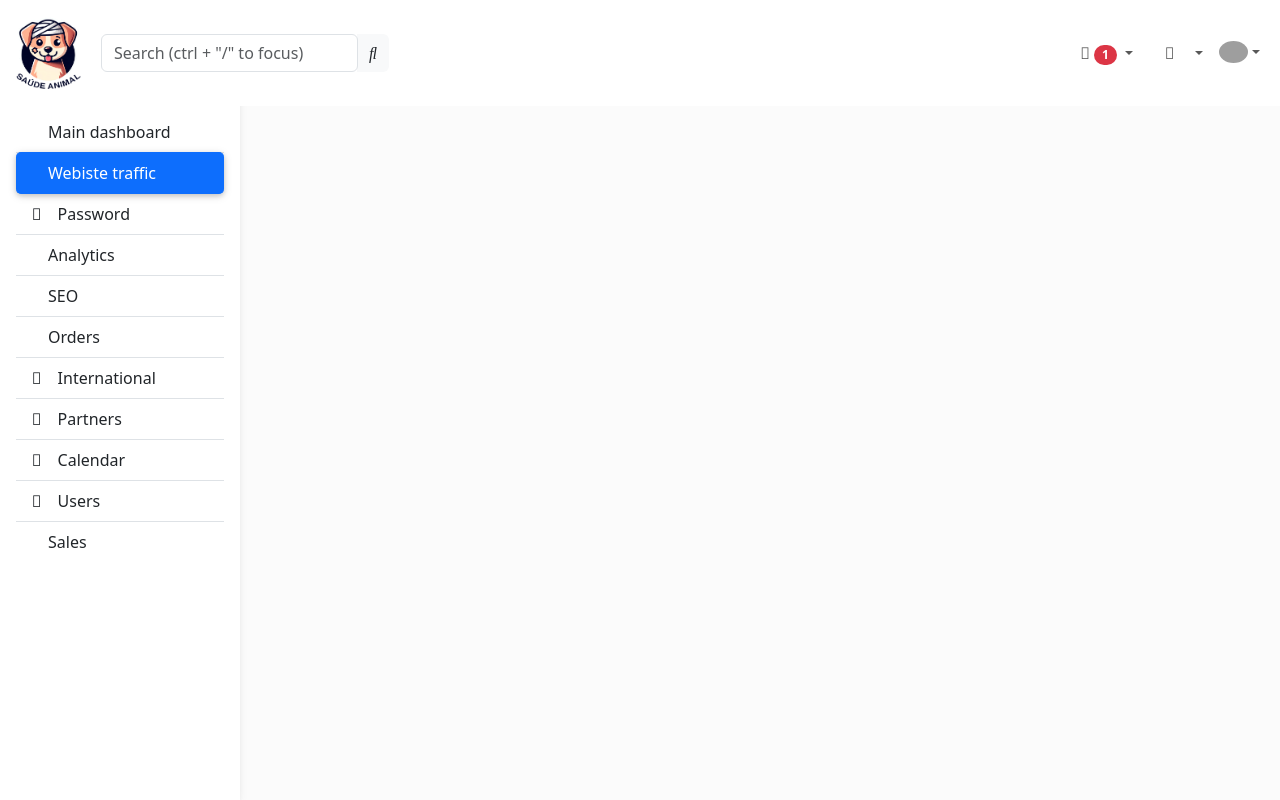
After one commit to JoaoVictorCRP/ihc-clinica-veterinaria, a Flask app: template templates/adm-painel.html in a window 1280 px wide. The commit adds this page. Run offline with Flask 3, Linux system fonts and the light colour scheme; the template is opened without the code that fills it, so the values that code supplies are empty; grey boxes are pictures that could not be loaded.

Commit message:
fixme: sidebar

```diff
--- a/app.py
+++ b/app.py
@@ -1,4 +1,4 @@
-from flask import Flask, render_template
+from flask import Flask, render_template, request, url_for, redirect
 
 app = Flask(__name__)
 app.config['DEBUG'] = True
@@ -13,8 +13,17 @@ def sobre():
     return render_template('sobre.html')
 
 # Versão Secretária/Veterinário
-@app.route('/adm-login')
+@app.route('/adm-login', methods =['POST',  'GET'])
 def adm():
+
+    if request.method == 'POST':
+        user = request.form['username']
+        password = request.form['password']
+
+        print(user, password)
+        if user and password: # Obviamente, teríamos uma validação no BD aqui, mas como é um protótipo, isso não é necessário.
+            return render_template ('adm-painel.html', user=user)
+
     return render_template('adm-login.html')
 
 if __name__ == '__main__':
--- a/static/css/adm-login.css
+++ b/static/css/adm-login.css
@@ -45,7 +45,3 @@ html {
     background: var(--cetacean-blue);
     color: #fff;
 }
-
-.titulo {
-    font-weight: bold;
-}
--- /dev/null
+++ b/static/css/adm-painel.css
@@ -0,0 +1,39 @@
+body {
+    background-color: #fbfbfb;
+  }
+  @media (min-width: 991.98px) {
+    main {
+      padding-left: 240px;
+    }
+  }
+
+  /* Sidebar */
+  .sidebar {
+    position: fixed;
+    top: 0;
+    bottom: 0;
+    left: 0;
+    padding: 58px 0 0; /* Height of navbar */
+    box-shadow: 0 2px 5px 0 rgb(0 0 0 / 5%), 0 2px 10px 0 rgb(0 0 0 / 5%);
+    width: 240px;
+    z-index: 600;
+  }
+
+  @media (max-width: 991.98px) {
+    .sidebar {
+      width: 100%;
+    }
+  }
+  .sidebar .active {
+    border-radius: 5px;
+    box-shadow: 0 2px 5px 0 rgb(0 0 0 / 16%), 0 2px 10px 0 rgb(0 0 0 / 12%);
+  }
+
+  .sidebar-sticky {
+    position: relative;
+    top: 0;
+    height: calc(100vh - 48px);
+    padding-top: 0.5rem;
+    overflow-x: hidden;
+    overflow-y: auto; /* Scrollable contents if viewport is shorter than content. */
+  }
--- /dev/null
+++ b/templates/adm-painel.html
@@ -0,0 +1,18 @@
+
+<!DOCTYPE html>
+<html lang="pt-BR">
+<head>
+    <meta charset="UTF-8">
+    <meta name="viewport" content="width=device-width, initial-scale=1.0">
+    <title>Início - Administrativo VetClin</title>
+    <link rel="stylesheet" href="https://cdnjs.cloudflare.com/ajax/libs/font-awesome/4.7.0/css/font-awesome.css"/>
+    <link href="https://cdn.jsdelivr.net/npm/bootstrap@5.3.3/dist/css/bootstrap.min.css" rel="stylesheet" integrity="sha384-QWTKZyjpPEjISv5WaRU9OFeRpok6YctnYmDr5pNlyT2bRjXh0JMhjY6hW+ALEwIH" crossorigin="anonymous">
+    <link href="https://fonts.googleapis.com/css2?family=Poppins:ital,wght@0,100;0,200;0,400;0,500;0,600;0,700;0,800;1,100;1,200;1,400;1,500;1,600;1,800;1,900&display=swap" rel="stylesheet">
+    <link href="./static/css/adm-painel.css" rel="stylesheet"/>
+</head>
+<body>
+    {% include './contents/side-bar-adm.html' %}
+
+    <script> </script>
+</body>
+</html>
--- /dev/null
+++ b/templates/contents/side-bar-adm.html
@@ -0,0 +1,218 @@
+<!--Main Navigation-->
+<header>
+    <!-- Sidebar -->
+    <nav id="sidebarMenu" class="collapse d-lg-block sidebar collapse bg-white">
+      <div class="position-sticky">
+        <div class="list-group list-group-flush mx-3 mt-4">
+
+          <a class="list-group-item list-group-item-action py-2 ripple" aria-current="true" style="margin-top: 30px;">
+            <i class="fas fa-tachometer-alt fa-fw me-3"></i><span>Main dashboard</span>
+          </a>
+          <a href="#" class="list-group-item list-group-item-action py-2 ripple active">
+            <i class="fas fa-chart-area fa-fw me-3"></i><span>Webiste traffic</span>
+          </a>
+          <a href="#" class="list-group-item list-group-item-action py-2 ripple"
+            ><i class="fas fa-lock fa-fw me-3"></i><span>Password</span></a
+          >
+          <a href="#" class="list-group-item list-group-item-action py-2 ripple"
+            ><i class="fas fa-chart-line fa-fw me-3"></i><span>Analytics</span></a
+          >
+          <a href="#" class="list-group-item list-group-item-action py-2 ripple">
+            <i class="fas fa-chart-pie fa-fw me-3"></i><span>SEO</span>
+          </a>
+          <a href="#" class="list-group-item list-group-item-action py-2 ripple"
+            ><i class="fas fa-chart-bar fa-fw me-3"></i><span>Orders</span></a
+          >
+          <a href="#" class="list-group-item list-group-item-action py-2 ripple"
+            ><i class="fas fa-globe fa-fw me-3"></i><span>International</span></a
+          >
+          <a href="#" class="list-group-item list-group-item-action py-2 ripple"
+            ><i class="fas fa-building fa-fw me-3"></i><span>Partners</span></a
+          >
+          <a href="#" class="list-group-item list-group-item-action py-2 ripple"
+            ><i class="fas fa-calendar fa-fw me-3"></i><span>Calendar</span></a
+          >
+          <a href="#" class="list-group-item list-group-item-action py-2 ripple"
+            ><i class="fas fa-users fa-fw me-3"></i><span>Users</span></a
+          >
+          <a href="#" class="list-group-item list-group-item-action py-2 ripple"
+            ><i class="fas fa-money-bill fa-fw me-3"></i><span>Sales</span></a
+          >
+        </div>
+      </div>
+    </nav>
+    <!-- Sidebar -->
+
+    <!-- Navbar -->
+    <nav id="main-navbar" class="navbar navbar-expand-lg navbar-light bg-white fixed-top">
+      <!-- Container wrapper -->
+      <div class="container-fluid">
+        <!-- Toggle button -->
+        <button data-mdb-button-init
+          class="navbar-toggler"
+          type="button"
+          data-mdb-collapse-init
+          data-mdb-target="#sidebarMenu"
+          aria-controls="sidebarMenu"
+          aria-expanded="false"
+          aria-label="Toggle navigation"
+        >
+          <i class="fas fa-bars"></i>
+        </button>
+
+        <!-- Brand -->
+        <a class="navbar-brand" href="#">
+          <img
+            src="./static/images/logo.png"
+            height="80"
+          />
+        </a>
+        <!-- Search form -->
+        <form class="d-none d-md-flex input-group w-auto my-auto">
+          <input
+            autocomplete="off"
+            type="search"
+            class="form-control rounded"
+            placeholder='Search (ctrl + "/" to focus)'
+            style="min-width: 225px;"
+          />
+          <span class="input-group-text border-0"><i class="fas fa-search"></i></span>
+        </form>
+
+        <!-- Right links -->
+        <ul class="navbar-nav ms-auto d-flex flex-row">
+          <!-- Notification dropdown -->
+          <li class="nav-item dropdown">
+            <a
+              data-mdb-dropdown-init class="nav-link me-3 me-lg-0 dropdown-toggle hidden-arrow"
+              href="#"
+              id="navbarDropdownMenuLink"
+              role="button"
+              data-mdb-toggle="dropdown"
+              aria-expanded="false"
+            >
+              <i class="fas fa-bell"></i>
+              <span class="badge rounded-pill badge-notification bg-danger">1</span>
+            </a>
+            <ul
+              class="dropdown-menu dropdown-menu-end"
+              aria-labelledby="navbarDropdownMenuLink"
+            >
+              <li>
+                <a class="dropdown-item" href="#">Some news</a>
+              </li>
+              <li>
+                <a class="dropdown-item" href="#">Another news</a>
+              </li>
+              <li>
+                <a class="dropdown-item" href="#">Something else here</a>
+              </li>
+            </ul>
+          </li>
+
+          <!-- Icon -->
+          <li class="nav-item">
+            <a class="nav-link me-3 me-lg-0" href="#">
+              <i class="fas fa-fill-drip"></i>
+            </a>
+          </li>
+          <!-- Icon -->
+          <li class="nav-item me-3 me-lg-0">
+            <a class="nav-link" href="#">
+              <i class="fab fa-github"></i>
+            </a>
+          </li>
+
+          <!-- Icon dropdown -->
+          <li class="nav-item dropdown">
+            <a
+              data-mdb-dropdown-init class="nav-link me-3 me-lg-0 dropdown-toggle hidden-arrow"
+              href="#"
+              id="navbarDropdown"
+              role="button"
+              data-mdb-toggle="dropdown"
+              aria-expanded="false"
+            >
+              <i class="flag-united-kingdom flag m-0"></i>
+            </a>
+            <ul class="dropdown-menu dropdown-menu-end" aria-labelledby="navbarDropdown">
+              <li>
+                <a class="dropdown-item" href="#"
+                  ><i class="flag-united-kingdom flag"></i>English
+                  <i class="fa fa-check text-success ms-2"></i
+                ></a>
+              </li>
+              <li><hr class="dropdown-divider" /></li>
+              <li>
+                <a class="dropdown-item" href="#"><i class="flag-poland flag"></i>Polski</a>
+              </li>
+              <li>
+                <a class="dropdown-item" href="#"><i class="flag-china flag"></i>中文</a>
+              </li>
+              <li>
+                <a class="dropdown-item" href="#"><i class="flag-japan flag"></i>日本語</a>
+              </li>
+              <li>
+                <a class="dropdown-item" href="#"><i class="flag-germany flag"></i>Deutsch</a>
+              </li>
+              <li>
+                <a class="dropdown-item" href="#"><i class="flag-france flag"></i>Français</a>
+              </li>
+              <li>
+                <a class="dropdown-item" href="#"><i class="flag-spain flag"></i>Español</a>
+              </li>
+              <li>
+                <a class="dropdown-item" href="#"><i class="flag-russia flag"></i>Русский</a>
+              </li>
+              <li>
+                <a class="dropdown-item" href="#"><i class="flag-portugal flag"></i>Português</a>
+              </li>
+            </ul>
+          </li>
+
+          <!-- Avatar -->
+          <li class="nav-item dropdown">
+            <a
+              data-mdb-dropdown-init class="nav-link dropdown-toggle hidden-arrow d-flex align-items-center"
+              href="#"
+              id="navbarDropdownMenuLink"
+              role="button"
+              data-mdb-toggle="dropdown"
+              aria-expanded="false"
+            >
+              <img
+                src="https://mdbcdn.b-cdn.net/img/Photos/Avatars/img (31).webp"
+                class="rounded-circle"
+                height="22"
+                alt="Avatar"
+                loading="lazy"
+              />
+            </a>
+            <ul
+              class="dropdown-menu dropdown-menu-end"
+              aria-labelledby="navbarDropdownMenuLink"
+            >
+              <li>
+                <a class="dropdown-item" href="#">My profile</a>
+              </li>
+              <li>
+                <a class="dropdown-item" href="#">Settings</a>
+              </li>
+              <li>
+                <a class="dropdown-item" href="#">Logout</a>
+              </li>
+            </ul>
+          </li>
+        </ul>
+      </div>
+      <!-- Container wrapper -->
+    </nav>
+    <!-- Navbar -->
+  </header>
+  <!--Main Navigation-->
+
+  <!--Main layout-->
+  <main style="margin-top: 58px;">
+    <div class="container pt-4"></div>
+  </main>
+  <!--Main layout-->
```
Also changed, not shown: static/js/adm-script.js (added, +38 -0 lines), templates/adm-login.html (+10 -14 lines).
